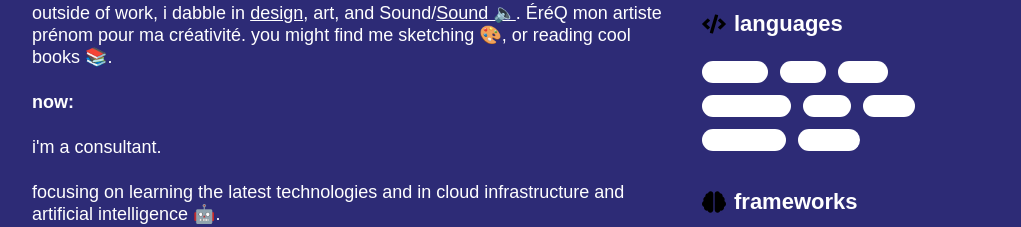
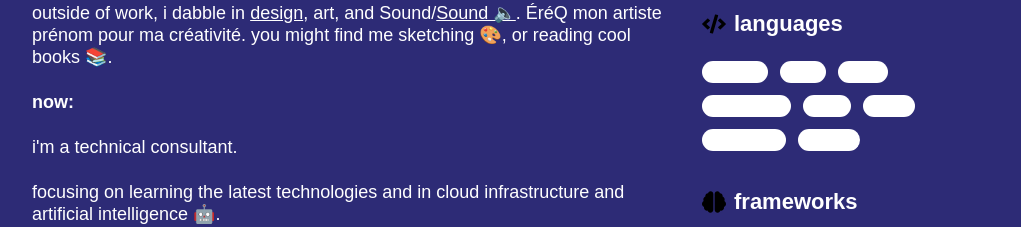
Before and after one commit to ngoiyaeric/ngoiyaeric.github.io, a Next.js app: page / in a window 1280 px wide. Shown: the part 1060-1287 px from the top of the page, without its empty margins (159-1180 px from the left). Built offline with nearby package versions, Linux system fonts and the light colour scheme; a web font is replaced by a local one.

Commit message:
Update About.tsx

```diff
--- a/components/home/about/About.tsx
+++ b/components/home/about/About.tsx
@@ -29,7 +29,7 @@ export const About = () => {
                 now:
               </p>
               <p className={styles.aboutText}>
-                i&apos;m a consultant.
+                i&apos;m a technical consultant.
               </p>
 
 
```
